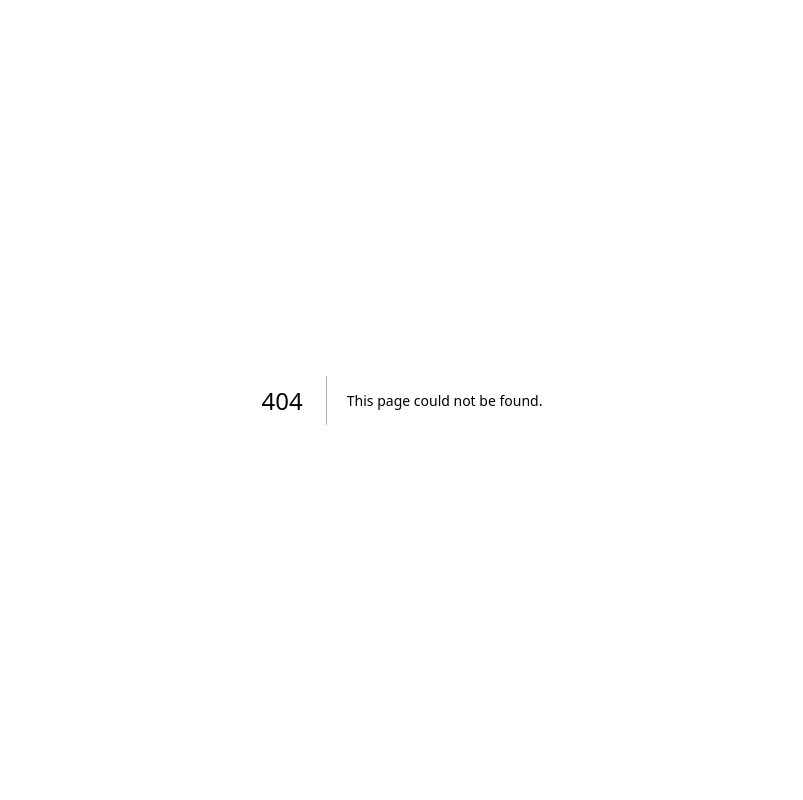
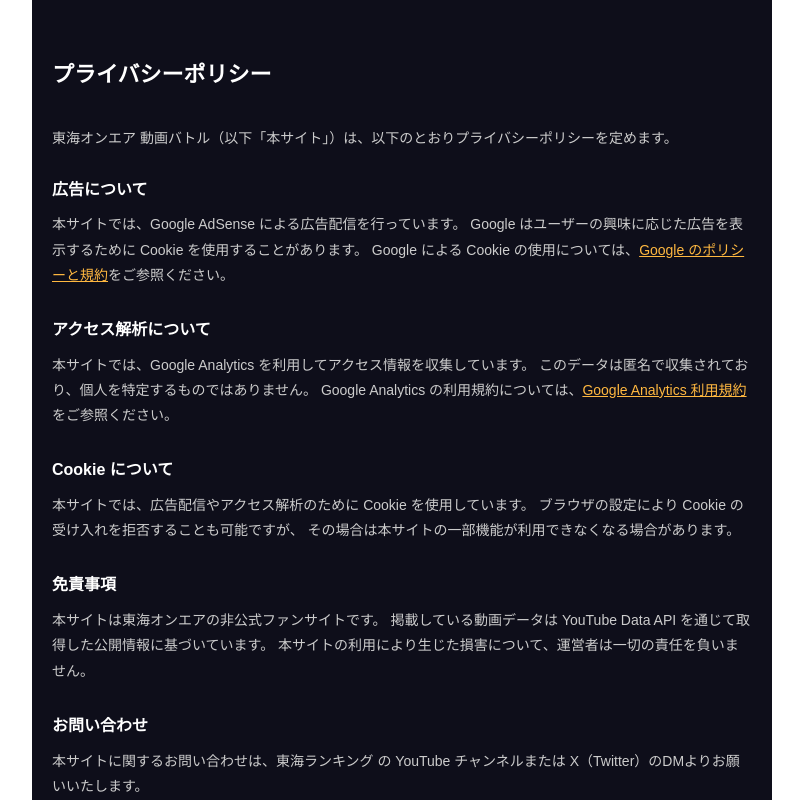
Before and after one commit to YRYK1985/tokai-battle, a Next.js app: page /privacy in a window 1280 px wide. Before the commit this address had no page. Shown: the top 800 px of the page, without its empty margins (238-1041 px from the left). Built offline with nearby package versions, Linux system fonts and the light colour scheme.

Commit message:
add ads.txt and privacy policy

```diff
--- /dev/null
+++ b/app/privacy/page.js
@@ -0,0 +1,75 @@
+export const metadata = {
+  title: 'プライバシーポリシー | 東海オンエア 動画バトル',
+};
+
+export default function PrivacyPage() {
+  return (
+    <div style={{
+      maxWidth: '700px',
+      margin: '0 auto',
+      padding: '40px 20px',
+      color: '#ccc',
+      fontFamily: '"Hiragino Sans", "Hiragino Kaku Gothic ProN", "Yu Gothic Medium", sans-serif',
+      lineHeight: '1.8',
+      background: '#0e0e1a',
+      minHeight: '100vh',
+    }}>
+      <h1 style={{ fontSize: '22px', fontWeight: 700, color: '#fff', marginBottom: '32px' }}>プライバシーポリシー</h1>
+
+      <p style={{ marginBottom: '24px', fontSize: '14px' }}>
+        東海オンエア 動画バトル（以下「本サイト」）は、以下のとおりプライバシーポリシーを定めます。
+      </p>
+
+      <Section title="広告について">
+        本サイトでは、Google AdSense による広告配信を行っています。
+        Google はユーザーの興味に応じた広告を表示するために Cookie を使用することがあります。
+        Google による Cookie の使用については、
+        <a href="https://policies.google.com/technologies/ads?hl=ja" target="_blank" rel="noopener noreferrer" style={{ color: '#ffb840' }}>
+          Google のポリシーと規約
+        </a>
+        をご参照ください。
+      </Section>
+
+      <Section title="アクセス解析について">
+        本サイトでは、Google Analytics を利用してアクセス情報を収集しています。
+        このデータは匿名で収集されており、個人を特定するものではありません。
+        Google Analytics の利用規約については、
+        <a href="https://marketingplatform.google.com/about/analytics/terms/jp/" target="_blank" rel="noopener noreferrer" style={{ color: '#ffb840' }}>
+          Google Analytics 利用規約
+        </a>
+        をご参照ください。
+      </Section>
+
+      <Section title="Cookie について">
+        本サイトでは、広告配信やアクセス解析のために Cookie を使用しています。
+        ブラウザの設定により Cookie の受け入れを拒否することも可能ですが、
+        その場合は本サイトの一部機能が利用できなくなる場合があります。
+      </Section>
+
+      <Section title="免責事項">
+        本サイトは東海オンエアの非公式ファンサイトです。
+        掲載している動画データは YouTube Data API を通じて取得した公開情報に基づいています。
+        本サイトの利用により生じた損害について、運営者は一切の責任を負いません。
+      </Section>
+
+      <Section title="お問い合わせ">
+        本サイトに関するお問い合わせは、東海ランキング の YouTube チャンネルまたは X（Twitter）のDMよりお願いいたします。
+      </Section>
+
+      <p style={{ marginTop: '40px', fontSize: '12px', color: '#666' }}>制定日：2026年3月17日</p>
+
+      <div style={{ marginTop: '40px', textAlign: 'center' }}>
+        <a href="/" style={{ color: '#ffb840', fontSize: '14px', textDecoration: 'none' }}>← トップに戻る</a>
+      </div>
+    </div>
+  );
+}
+
+function Section({ title, children }) {
+  return (
+    <div style={{ marginBottom: '28px' }}>
+      <h2 style={{ fontSize: '16px', fontWeight: 700, color: '#fff', marginBottom: '8px' }}>{title}</h2>
+      <p style={{ fontSize: '14px', margin: 0 }}>{children}</p>
+    </div>
+  );
+}
--- a/components/TokaiVote.jsx
+++ b/components/TokaiVote.jsx
@@ -3514,6 +3514,9 @@
         >
           東海ランキング【公認】チャンネルはこちら →
         </a>
+        <p style={{ margin: "12px 0 0" }}>
+          <a href="/privacy" style={{ color: "#555", textDecoration: "none", fontSize: "12px" }}>プライバシーポリシー</a>
+        </p>
       </div>
 
       {/* 広告枠 - AdSense設定後にここを差し替え */}
```
Also changed, not shown: public/ads.txt (added).
